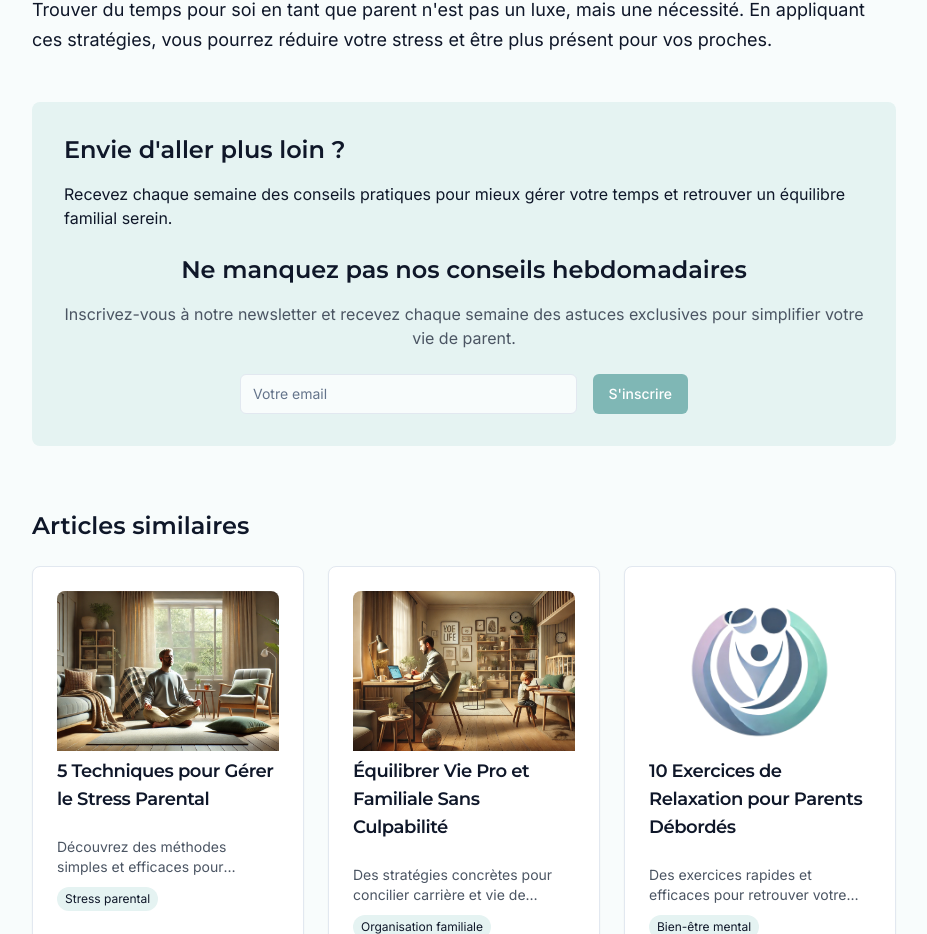
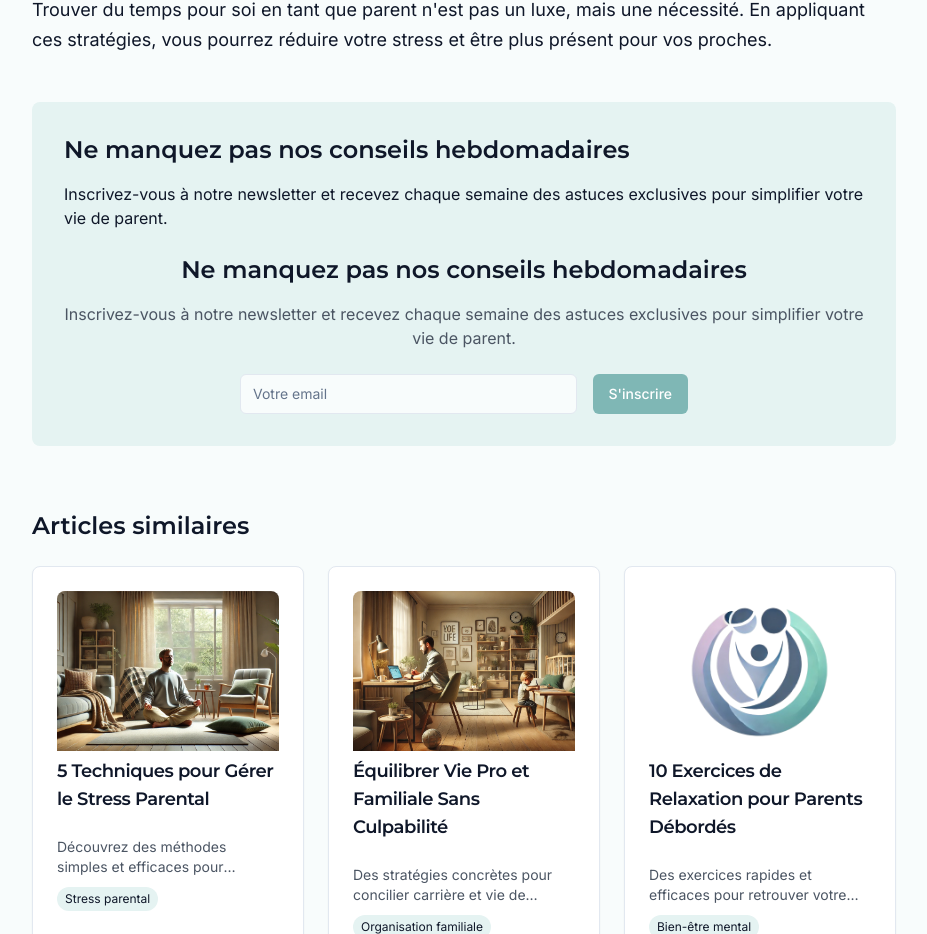
Before and after one commit to alacastore/bienetreparents, a React (Vite) app: page /blog/trouver-temps-pour-soi in a window 1280 px wide. Shown: the part 2251-3185 px from the top of the page, without its empty margins (176-1103 px from the left). Built offline with nearby package versions, Linux system fonts and the light colour scheme.

Commit message:
Remove duplicate newsletter section
Deleted the redundant paragraph in the BlogPost2 component that repeated the newsletter signup prompt.
[skip gpt_engineer]

```diff
--- a/src/pages/BlogPost2.tsx
+++ b/src/pages/BlogPost2.tsx
@@ -130,11 +130,10 @@ export default function BlogPost2() {
         {/* CTA Section */}
         <div className="my-12 p-8 bg-accent rounded-lg">
           <h3 className="text-2xl font-heading font-semibold mb-4">
-            Envie d'aller plus loin ?
+            Ne manquez pas nos conseils hebdomadaires
           </h3>
           <p className="mb-6">
-            Recevez chaque semaine des conseils pratiques pour mieux gérer votre temps
-            et retrouver un équilibre familial serein.
+            Inscrivez-vous à notre newsletter et recevez chaque semaine des astuces exclusives pour simplifier votre vie de parent.
           </p>
           <NewsletterSignup />
         </div>
```
